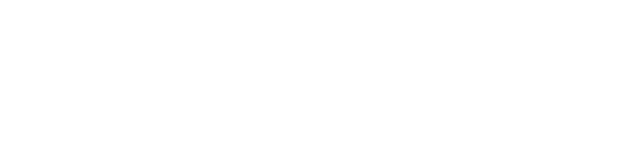
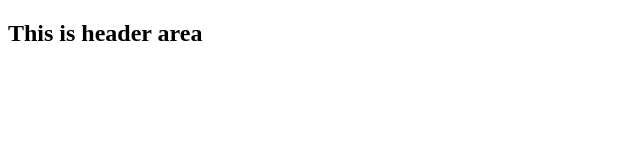
Before and after one commit to akramulhasan/my-another-repo, a plain HTML site: page index.html in a window 1280 px wide. Shown: the whole page, without its empty margins (0-640 px from the left). Drawn offline with Linux system fonts and the light colour scheme.

Commit message:
header area defined

```diff
--- a/index.html
+++ b/index.html
@@ -9,7 +9,9 @@
 </head>
 
 <body>
-
+    <header>
+        <h2>This is header area</h2>
+    </header>
 </body>
 
 </html>
```
